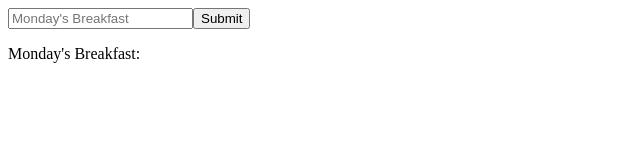
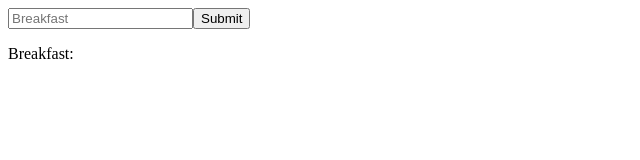
Before and after one commit to dskaiser82/udacity-proj2, a React (Create React App) app in the folder frontend/: page / in a window 1280 px wide. Shown: the top 160 px of the page, without its empty margins (0-640 px from the left). Built offline with nearby package versions, Linux system fonts and the light colour scheme.

Commit message:
want to use action.comment

```diff
--- a/frontend/src/components/App.js
+++ b/frontend/src/components/App.js
@@ -33,12 +33,12 @@ class App extends Component {
         <input
           type='text'
           ref={(input) => this.input = input}
-          placeholder="Monday's Breakfast"
+          placeholder="Breakfast"
         />
         <button onClick={this.submitFood}>Submit</button>
 
         <p>
-          Monday's Breakfast: {this.state.calendar && this.state.calendar.breakfast}
+          Breakfast: {this.state.calendar && this.state.calendar.breakfast}
         </p>
       </div>
     )
```
